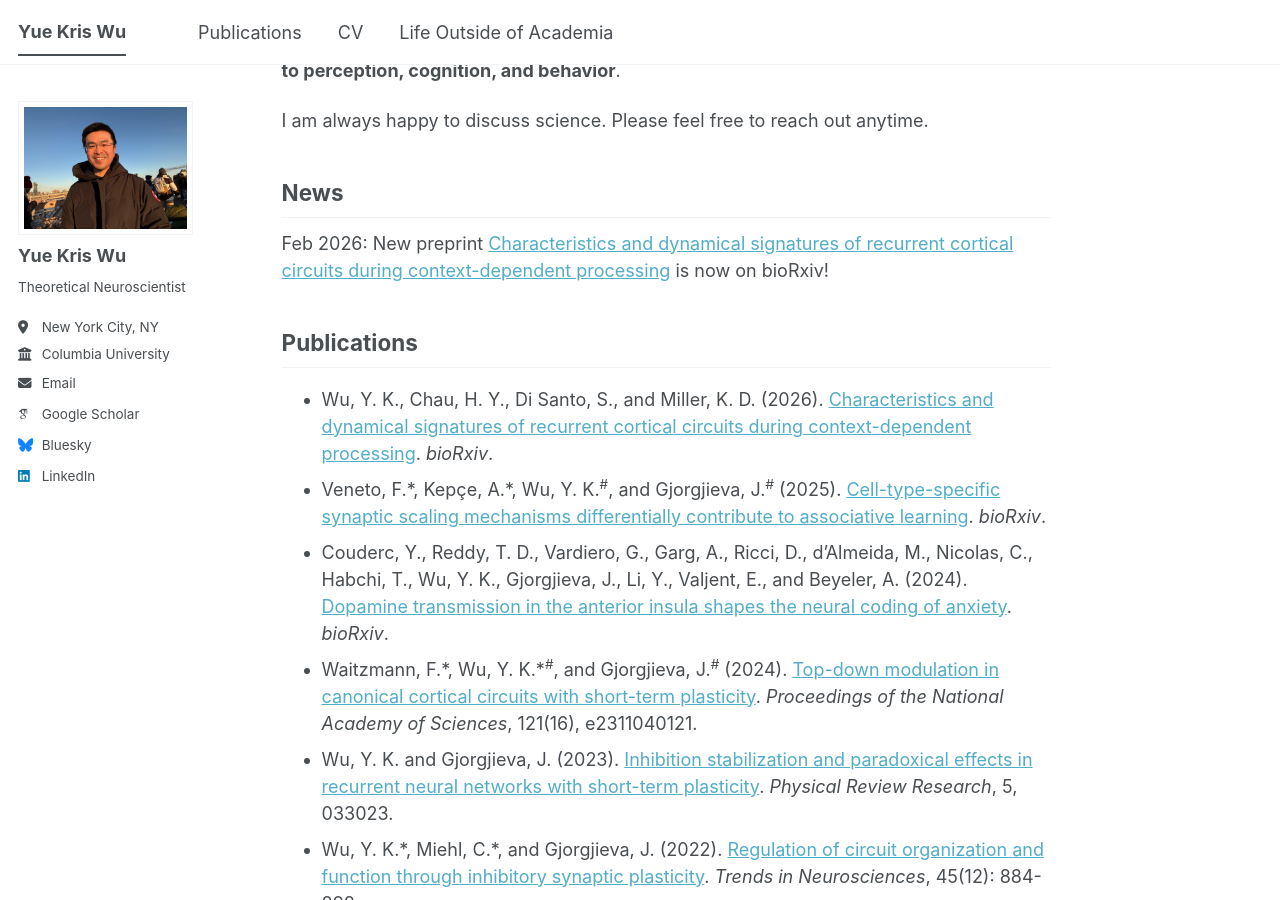
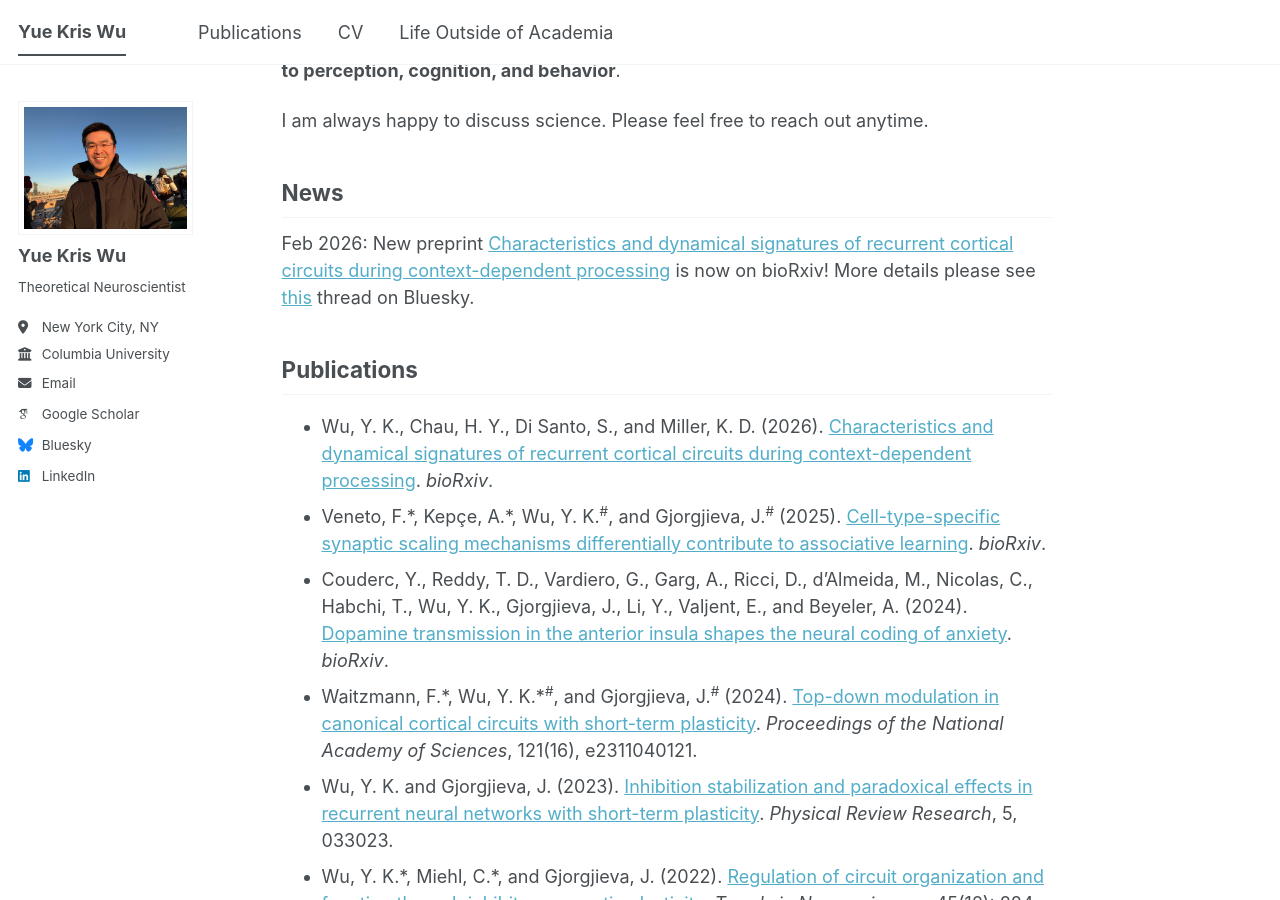
Before and after one commit to yuekriswu/yuekriswu.github.io, a Jekyll site: the page built from _pages/about.md, in a window 1280 px wide and 900 px high, scrolled down 701 px. Built offline with Jekyll 4.4.1, drawn with Linux system fonts in a browser that asks for light colours; emoji names are drawn with the system emoji font; some web fonts are replaced; a script bundle is joined from its source files by our own code; library files that are not in the unit come from our copies.

Commit message:
Update news section with additional details on preprint
Added a link to a thread on Bluesky for more details about the new preprint.

```diff
--- a/_pages/about.md
+++ b/_pages/about.md
@@ -24,7 +24,7 @@ I am always happy to discuss science. Please feel free to reach out anytime.
 
 News
 ------
-Feb 2026: New preprint [Characteristics and dynamical signatures of recurrent cortical circuits during context-dependent processing](https://www.biorxiv.org/content/10.64898/2026.02.06.704473v1) is now on bioRxiv!
+Feb 2026: New preprint [Characteristics and dynamical signatures of recurrent cortical circuits during context-dependent processing](https://www.biorxiv.org/content/10.64898/2026.02.06.704473v1) is now on bioRxiv! More details please see [this](https://bsky.app/profile/kriswu.bsky.social/post/3mf2pzp7pqs2l) thread on Bluesky.
 
 Publications
 ------
```
